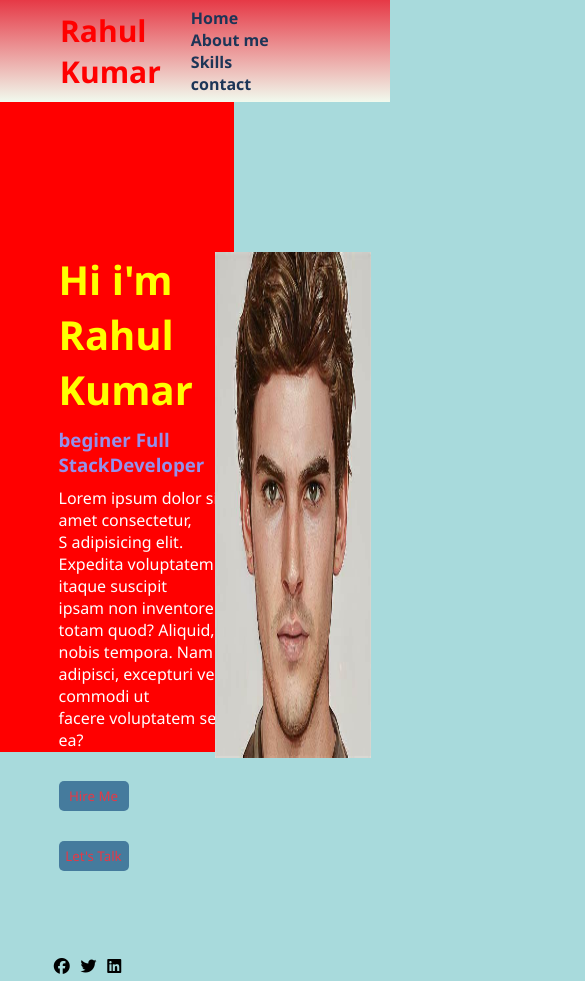
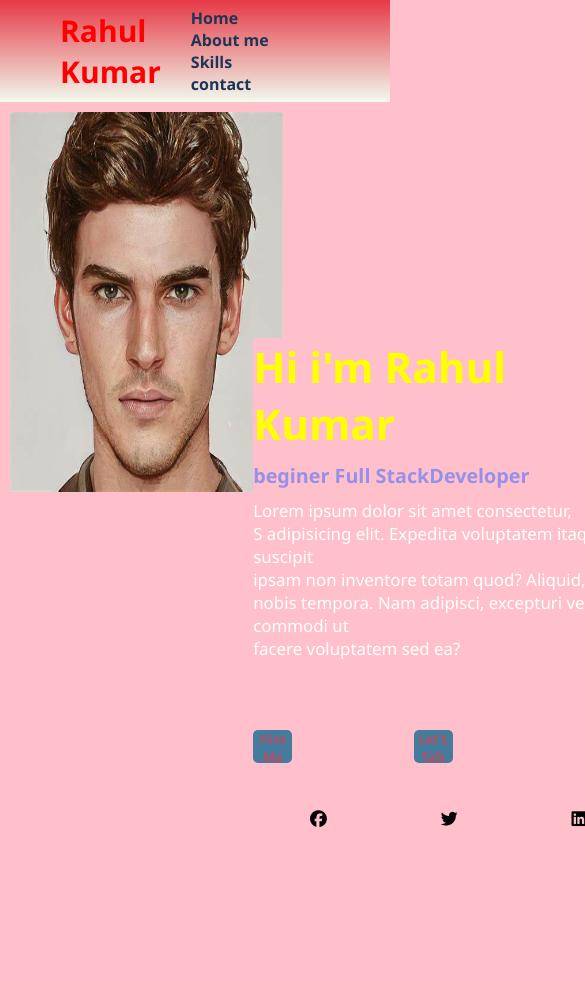
Before and after one commit to rahulkumar-webdev/our-portfolio, a plain HTML site: page index.html in a window 390 px wide. Shown: the top 981 px of the page, 585 px wide, since content can reach past the window. After the commit the page ends 895 px from the top, so only its background shows below. Drawn offline with Linux system fonts and the light colour scheme.

Commit message:
change in html

```diff
--- a/checking.html
+++ /dev/null
@@ -1,12 +0,0 @@
-<!DOCTYPE html>
-<html lang="en">
-<head>
-    <meta charset="UTF-8">
-    <meta name="viewport" content="width=device-width, initial-scale=1.0">
-    <title>Document</title>
-</head>
-<body>
-    <h1 class="hh">hello world </h1>
-    <script src="signup.js"></script>
-</body>
-</html>
--- a/index.html
+++ b/index.html
@@ -23,9 +23,9 @@
 
 
 
+ <img class="my-photo" src="my-photo.jpeg">
+<div class="midle-layer">
 
-<div class="midle-layer">
-    <img class="my-photo" src="my-photo.jpeg">
     <h1>Hi i'm Rahul Kumar</h1>
     <h3>beginer Full StackDeveloper</h3>
     <p>Lorem ipsum dolor sit amet consectetur,<br>S adipisicing elit. Expedita voluptatem itaque suscipit <br>
--- a/style.css
+++ b/style.css
@@ -47,11 +47,11 @@ li{
 }
 /* middle-------------------------- layer */
 .midle-layer{
-height: 500px;
-width: 45vw;
-padding-top: 150px;
-padding-left: 15vw;
-background: red;
+
+position: absolute;
+top: 40vh;
+left: 30vh;
+font-size: 1.7rem;
 }
 .midle-layer h1{
     font-weight: bold;
@@ -80,25 +80,64 @@ background: red;
     margin-right: 10vw;
 }
 .links{
-    height: 30px;
-    width: 20vw;
+    position: relative;
 
-    position: relative;
-    top: 80px;
-    left: -10px;
     display: flex;
     justify-content: space-around;
     align-items: center;
 
+
+}
+.links i{
+    height: 10vh;
+    margin-top:10vh ;
 }
 /* photo alignment */
 .my-photo{
-    position:absolute;
-    left: 55vw;
-    height: 60vh;
-    width: 40vw;
+  position: absolute;
+
+  top:1px;
     background-size: cover;
 }
 .hh{
     font-size: 100px;
 }
+/* midea query sterted */
+@media only screen and (max-width:1024px) {
+    body{
+        background: pink;
+    }
+    .my-photo{
+        position: relative;
+        top: 10px;
+        left: 10px;
+        height: 45vh;
+        width:70vw ;
+        margin-bottom: 100px;
+    }
+    .midle-layer{
+        background-color: pink;
+        width: 100vw;
+        font-size:2vh ;
+    }
+    .midle-layer h1{
+        font-size: 5vh;
+        width: 70vw;
+    }
+    .midle-layer button{
+        height: 4vh;
+        width: 10vw;
+        position: relative;
+        top: 40px;
+    }
+    /* button */
+    .btn1{
+        margin-right:30vw;
+        color: rgb(57, 14, 14);
+
+    }
+    i{
+        height: 70vh;
+    }
+
+}
```
